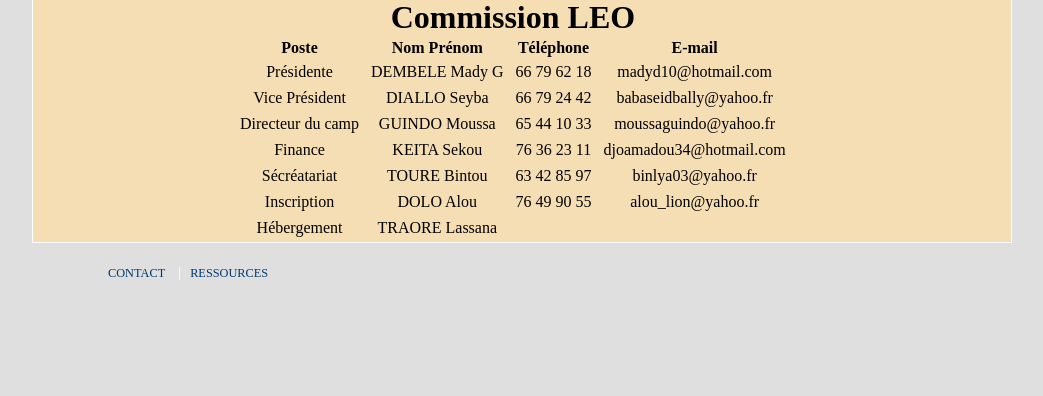
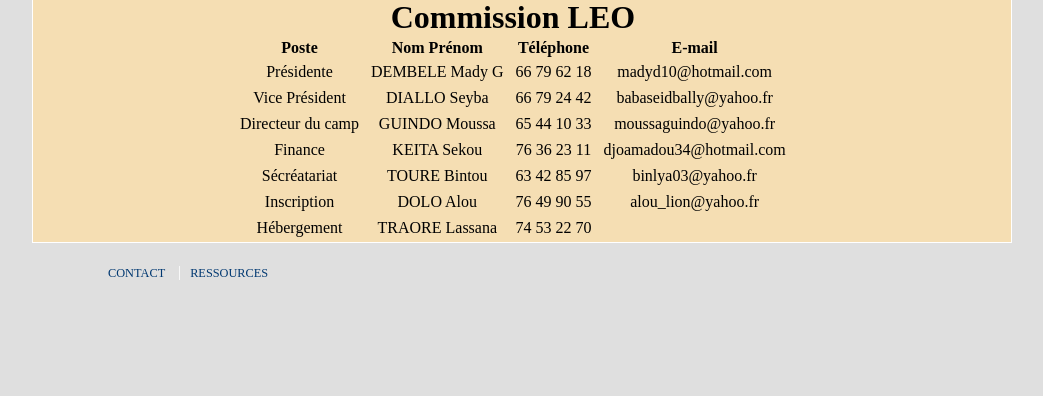
Before and after one commit to alou/cij2011, a Django app: template cij2011/templates/contact.html in a window 1280 px wide. Shown: the part 404-800 px from the top of the page, without its empty margins (118-1161 px from the left). Run offline with Django 3.2, Linux system fonts and the light colour scheme; the template is opened without the code that fills it: values that come from a table or form of the project are taken from there, others are empty; data comes from the database, SQL or seed files in the repository; parts of the project's set-up code (start-up, migrations or seed data) failed here and were passed over.

Commit message:
correction des pages

```diff
--- a/cij2011/templates/contact.html
+++ b/cij2011/templates/contact.html
@@ -100,7 +100,7 @@
             <tr>
                 <td>Hébergement</td>
                 <td>TRAORE Lassana</td>
-                <td></td>
+                <td>74 53 22 70</td>
                 <td></td>
             </tr>
         </table>
--- a/cij2011/templates/pampers.html
+++ b/cij2011/templates/pampers.html
@@ -1,5 +1,5 @@
 {% extends "base.html" %}
-{% block title %}Pampers{% endblock %}
+{% block title %}Liste des inscrits{% endblock %}
 {% block page-id %}pampers{% endblock %}
 
 {% block content %}
```
